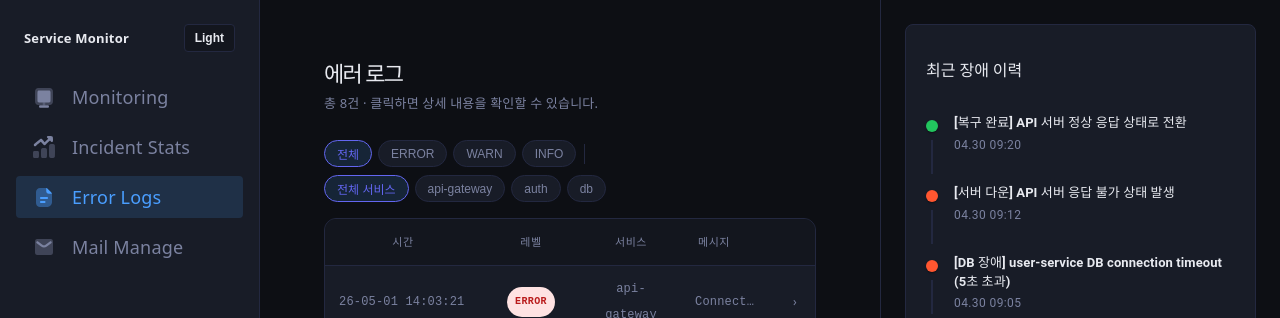
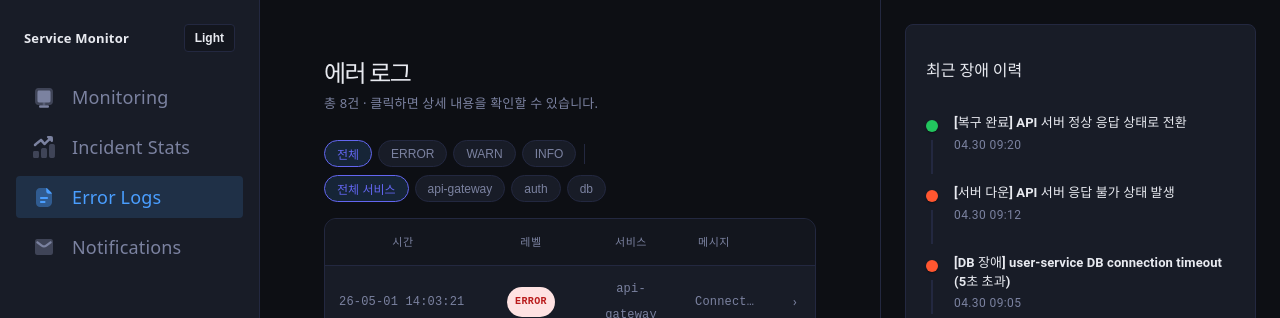
Before and after one commit to jeondaegam/service-monitor, a React (Vite) app in the folder perf-monitor-portlet/: page /error-log in a window 1280 px wide. Shown: the top 318 px of the page. Built offline with nearby package versions, Linux system fonts and the light colour scheme.

Commit message:
카테고리명 변경, 폰트 사이즈 수정

```diff
--- a/perf-monitor-portlet/src/App.jsx
+++ b/perf-monitor-portlet/src/App.jsx
@@ -32,7 +32,7 @@ function App() {
             <Route path="/error-log" element={<ErrorLogPage />} />
             {/* <Route path="/mail" element={<Mail />} /> */}
             {/* <Route path="/test-page" element={<TestPage />} /> */}
-            <Route path="/mail-manage" element={<MailManagePage />} />
+            <Route path="/notifications" element={<MailManagePage />} />
           </Routes>
         </DashboardLayout>
       </BrowserRouter>
--- a/perf-monitor-portlet/src/layouts/nav-config-dashboard.jsx
+++ b/perf-monitor-portlet/src/layouts/nav-config-dashboard.jsx
@@ -62,8 +62,8 @@ export const navData = [
     icon: icon("ic-error-log"),
   },
   {
-    title: "Mail Manage",
-    path: "/mail-manage",
+    title: "Notifications",
+    path: "/notifications",
     icon: icon("ic-mail"),
   },
   // {
--- a/perf-monitor-portlet/src/pages/ErrorLog/ErrorLogPage.module.css
+++ b/perf-monitor-portlet/src/pages/ErrorLog/ErrorLogPage.module.css
@@ -13,7 +13,7 @@
 .title {
   margin: 0;
   color: var(--app-text);
-  font-size: 22px;
+  font-size: 24px;
   font-weight: 700;
 }
 
--- a/perf-monitor-portlet/src/pages/IncidentStats/IncidentStats.jsx
+++ b/perf-monitor-portlet/src/pages/IncidentStats/IncidentStats.jsx
@@ -415,7 +415,7 @@ export default function IncidentStats() {
     <div className={styles.page}>
       <div className={styles.header}>
         <div>
-          <h1 className={styles.title}>Incident Stats</h1>
+          <h1 className={styles.title}>장애 통계</h1>
           <p className={styles.description}>
             장애 조건 기반으로 현재 위험도, 유형별 빈도, 서버별 반복 장애를 분석합니다.
           </p>
--- a/perf-monitor-portlet/src/pages/MailManage/MailManagePage.jsx
+++ b/perf-monitor-portlet/src/pages/MailManage/MailManagePage.jsx
@@ -423,7 +423,7 @@ export default function MailManagePage() {
 
       <div className={styles.page}>
         <header className={styles.header}>
-          <h1 className={styles.title}>메일 관리</h1>
+          <h1 className={styles.title}>알림 설정</h1>
           <p className={styles.subtitle}>장애 알림 수신자 관리 및 발송 이력 조회</p>
         </header>
 
--- a/perf-monitor-portlet/src/pages/MailManage/MailManagePage.module.css
+++ b/perf-monitor-portlet/src/pages/MailManage/MailManagePage.module.css
@@ -13,7 +13,7 @@
 .title {
   margin: 0;
   color: var(--app-text);
-  font-size: 22px;
+  font-size: 24px;
   font-weight: 700;
 }
 
```
